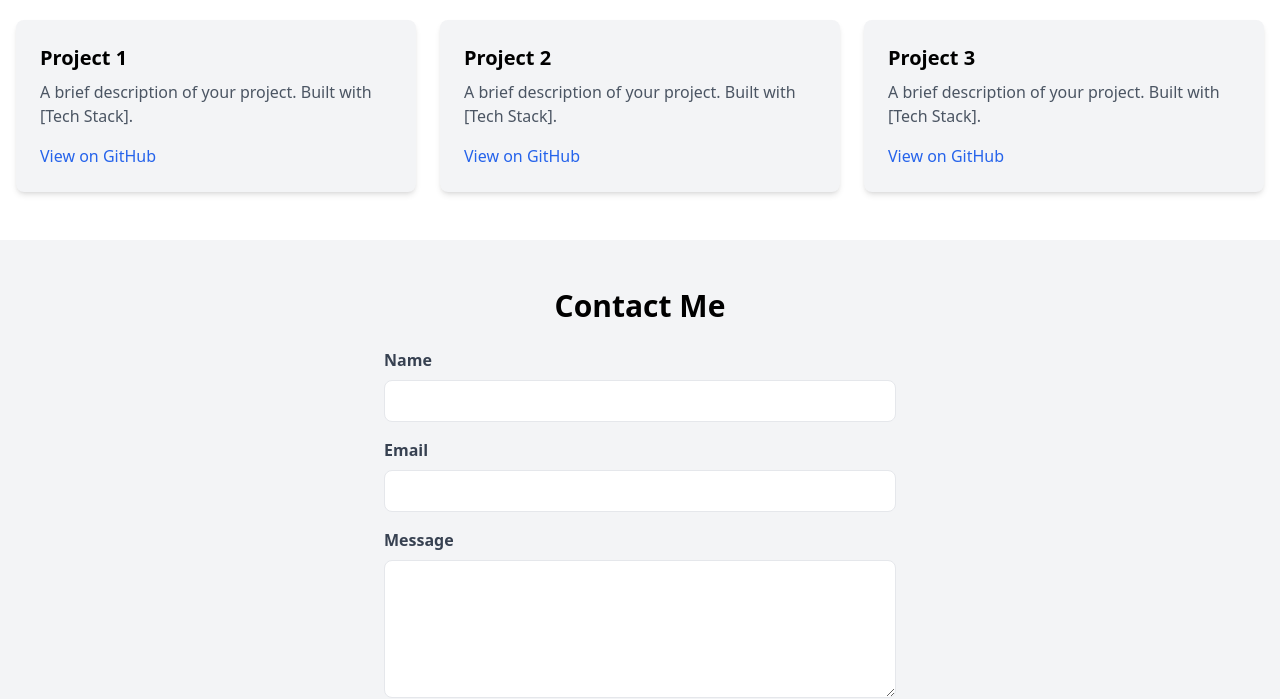
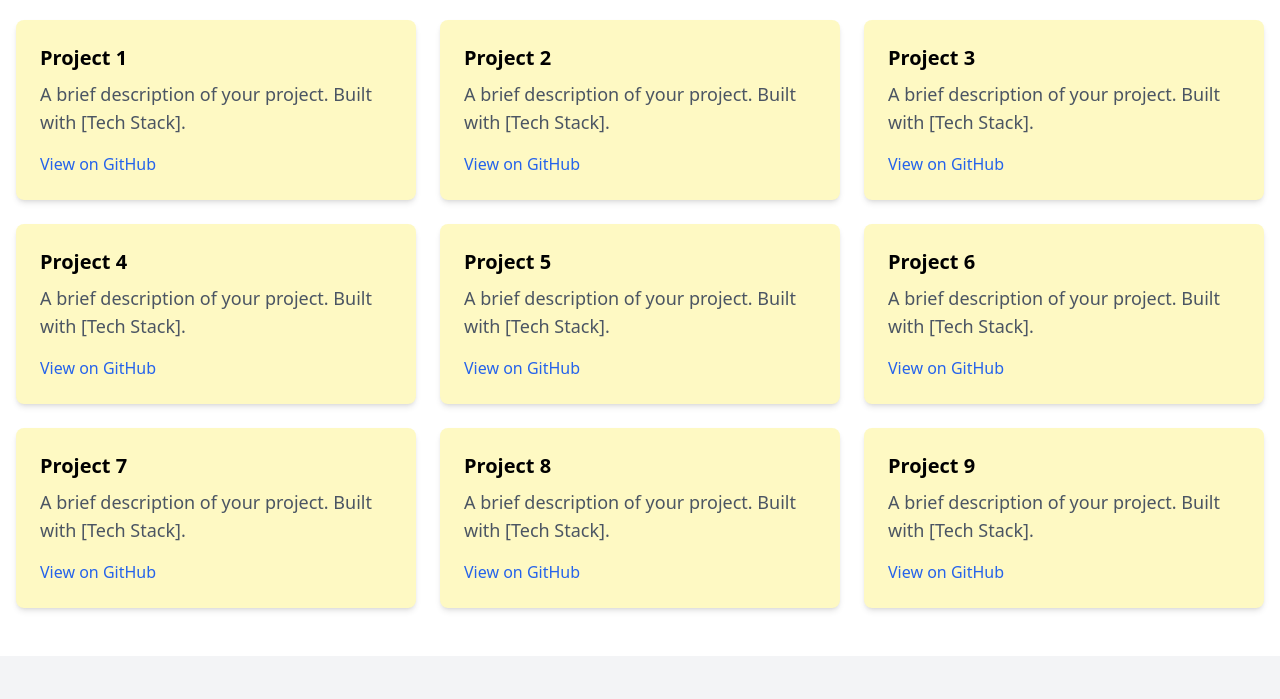
Before and after one commit to rajeevojha/rajeevojha.github.io, a plain HTML site: page index.html in a window 1280 px wide. Shown: the part 492-1191 px from the top of the page. Drawn offline with nearby package versions, Linux system fonts and the light colour scheme.

Commit message:
more projects to sowcase

```diff
--- a/index.html
+++ b/index.html
@@ -7,12 +7,13 @@
   <title>[Your Name] - Portfolio</title>
   <script src="https://cdn.tailwindcss.com"></script>
   <link rel="stylesheet" href="css/styles.css">
+  <link href="https://fonts.googleapis.com/css2?family=Caveat:wght@400;700&display=swap" rel="stylesheet">
 </head>
 <body class="bg-gray-100 font-sans">
   <!-- Header -->
   <header class="bg-blue-600 text-white py-6">
     <div class="container mx-auto text-center">
-      <h1 class="text-4xl font-bold"> Rajeev Ojha</h1>
+      <h1 class="text-4xl font-bold">[Your Name]</h1>
       <p class="text-lg mt-2">Developer | Creator | Problem Solver</p>
       <nav class="mt-4">
         <a href="#about" class="mx-4 hover:underline">About</a>
@@ -37,21 +38,51 @@
   <section id="projects" class="bg-white py-12">
     <div class="container mx-auto px-4">
       <h2 class="text-3xl font-bold text-center mb-6">Projects</h2>
-      <div class="grid grid-cols-1 md:grid-cols-3 gap-6">
-        <div class="bg-gray-100 p-6 rounded-lg shadow-md">
-          <h3 class="text-xl font-semibold">Project 1</h3>
-          <p class="text-gray-600 mt-2">A brief description of your project. Built with [Tech Stack].</p>
-          <a href="#" class="text-blue-600 hover:underline mt-4 inline-block">View on GitHub</a>
+      <div class="grid grid-cols-1 md:grid-cols-2 lg:grid-cols-3 gap-6">
+        <div class="sticky-note bg-yellow-100 p-6 rounded-lg shadow-md">
+          <h3 class="text-xl font-semibold font-caveat">Project 1</h3>
+          <p class="text-gray-600 mt-2 font-caveat text-lg">A brief description of your project. Built with [Tech Stack].</p>
+          <a href="#" class="text-blue-600 hover:underline mt-4 inline-block font-caveat">View on GitHub</a>
         </div>
-        <div class="bg-gray-100 p-6 rounded-lg shadow-md">
-          <h3 class="text-xl font-semibold">Project 2</h3>
-          <p class="text-gray-600 mt-2">A brief description of your project. Built with [Tech Stack].</p>
-          <a href="#" class="text-blue-600 hover:underline mt-4 inline-block">View on GitHub</a>
+        <div class="sticky-note bg-yellow-100 p-6 rounded-lg shadow-md">
+          <h3 class="text-xl font-semibold font-caveat">Project 2</h3>
+          <p class="text-gray-600 mt-2 font-caveat text-lg">A brief description of your project. Built with [Tech Stack].</p>
+          <a href="#" class="text-blue-600 hover:underline mt-4 inline-block font-caveat">View on GitHub</a>
         </div>
-        <div class="bg-gray-100 p-6 rounded-lg shadow-md">
-          <h3 class="text-xl font-semibold">Project 3</h3>
-          <p class="text-gray-600 mt-2">A brief description of your project. Built with [Tech Stack].</p>
-          <a href="#" class="text-blue-600 hover:underline mt-4 inline-block">View on GitHub</a>
+        <div class="sticky-note bg-yellow-100 p-6 rounded-lg shadow-md">
+          <h3 class="text-xl font-semibold font-caveat">Project 3</h3>
+          <p class="text-gray-600 mt-2 font-caveat text-lg">A brief description of your project. Built with [Tech Stack].</p>
+          <a href="#" class="text-blue-600 hover:underline mt-4 inline-block font-caveat">View on GitHub</a>
+        </div>
+        <div class="sticky-note bg-yellow-100 p-6 rounded-lg shadow-md">
+          <h3 class="text-xl font-semibold font-caveat">Project 4</h3>
+          <p class="text-gray-600 mt-2 font-caveat text-lg">A brief description of your project. Built with [Tech Stack].</p>
+          <a href="#" class="text-blue-600 hover:underline mt-4 inline-block font-caveat">View on GitHub</a>
+        </div>
+        <div class="sticky-note bg-yellow-100 p-6 rounded-lg shadow-md">
+          <h3 class="text-xl font-semibold font-caveat">Project 5</h3>
+          <p class="text-gray-600 mt-2 font-caveat text-lg">A brief description of your project. Built with [Tech Stack].</p>
+          <a href="#" class="text-blue-600 hover:underline mt-4 inline-block font-caveat">View on GitHub</a>
+        </div>
+        <div class="sticky-note bg-yellow-100 p-6 rounded-lg shadow-md">
+          <h3 class="text-xl font-semibold font-caveat">Project 6</h3>
+          <p class="text-gray-600 mt-2 font-caveat text-lg">A brief description of your project. Built with [Tech Stack].</p>
+          <a href="#" class="text-blue-600 hover:underline mt-4 inline-block font-caveat">View on GitHub</a>
+        </div>
+        <div class="sticky-note bg-yellow-100 p-6 rounded-lg shadow-md">
+          <h3 class="text-xl font-semibold font-caveat">Project 7</h3>
+          <p class="text-gray-600 mt-2 font-caveat text-lg">A brief description of your project. Built with [Tech Stack].</p>
+          <a href="#" class="text-blue-600 hover:underline mt-4 inline-block font-caveat">View on GitHub</a>
+        </div>
+        <div class="sticky-note bg-yellow-100 p-6 rounded-lg shadow-md">
+          <h3 class="text-xl font-semibold font-caveat">Project 8</h3>
+          <p class="text-gray-600 mt-2 font-caveat text-lg">A brief description of your project. Built with [Tech Stack].</p>
+          <a href="#" class="text-blue-600 hover:underline mt-4 inline-block font-caveat">View on GitHub</a>
+        </div>
+        <div class="sticky-note bg-yellow-100 p-6 rounded-lg shadow-md">
+          <h3 class="text-xl font-semibold font-caveat">Project 9</h3>
+          <p class="text-gray-600 mt-2 font-caveat text-lg">A brief description of your project. Built with [Tech Stack].</p>
+          <a href="#" class="text-blue-600 hover:underline mt-4 inline-block font-caveat">View on GitHub</a>
         </div>
       </div>
     </div>
@@ -61,7 +92,7 @@
   <section id="contact" class="py-12">
     <div class="container mx-auto px-4">
       <h2 class="text-3xl font-bold text-center mb-6">Contact Me</h2>
-      <form action="https://formspree.io/f/xblobebn" method="POST" class="max-w-lg mx-auto">
+      <form action="https://formspree.io/f/your-form-id" method="POST" class="max-w-lg mx-auto">
         <div class="mb-4">
           <label for="name" class="block text-gray-700 font-semibold mb-2">Name</label>
           <input type="text" id="name" name="name" required class="w-full px-4 py-2 border rounded-lg focus:outline-none focus:ring-2 focus:ring-blue-600">
@@ -83,14 +114,5 @@
   <footer class="bg-blue-600 text-white py-6">
     <div class="container mx-auto text-center">
       <div class="mt-4">
-        <a href="mailto:o.rajeev25@gmail.com" class="mx-4 hover:underline">Email</a>
-        <a href="https://github.com/rajeevojha" class="mx-4 hover:underline">GitHub</a>
-        <a href="https://linkedin.com/in/rajeevojha" class="mx-4 hover:underline">LinkedIn</a>
-      </div>
-      <p class="mt-4 text-sm">© 2025 [Your Name]. All rights reserved.</p>
-    </div>
-  </footer>
-
-  <script src="js/scripts.js"></script>
-</body>
-</html>
+        <a href="mailto:your.email@example.com" class="mx-4 hover:underline">Email</a>
+        <a href="https://github.com/username" class="mx
```
